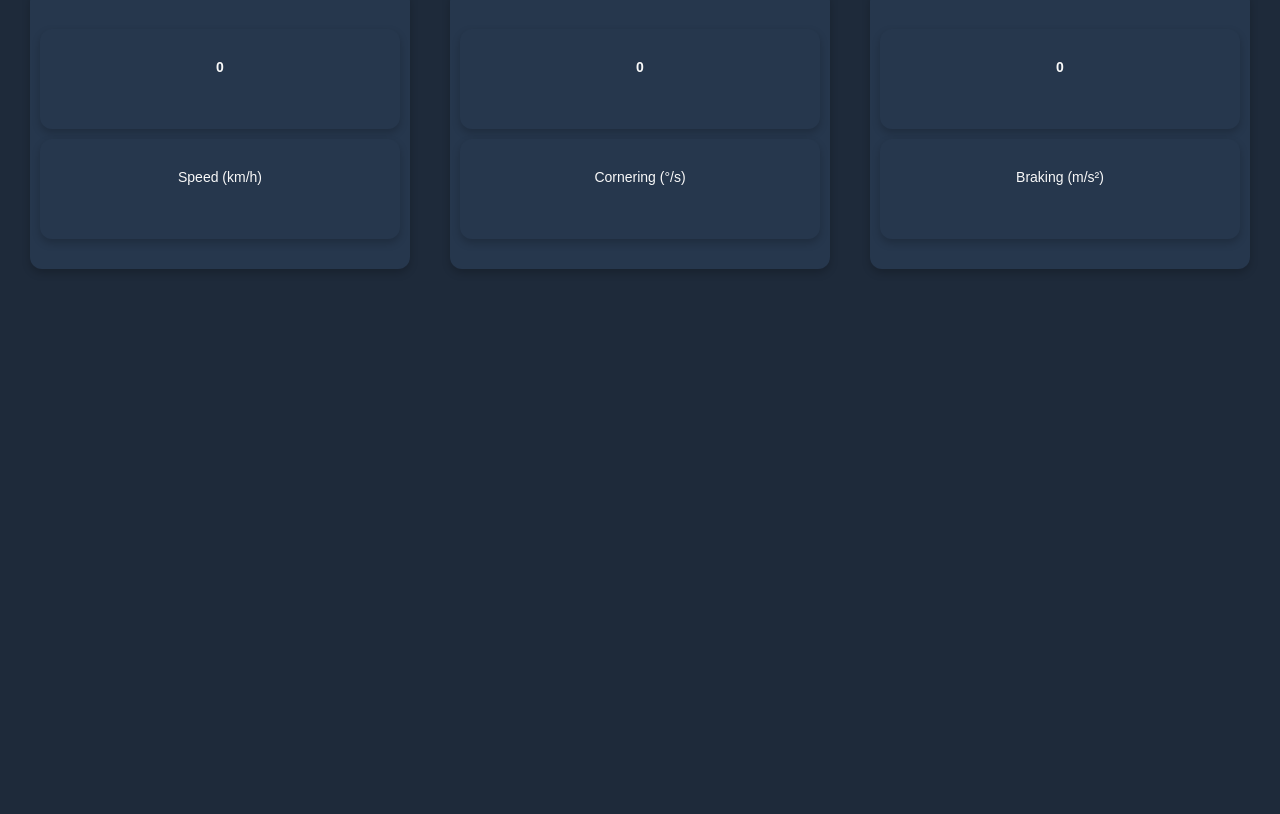
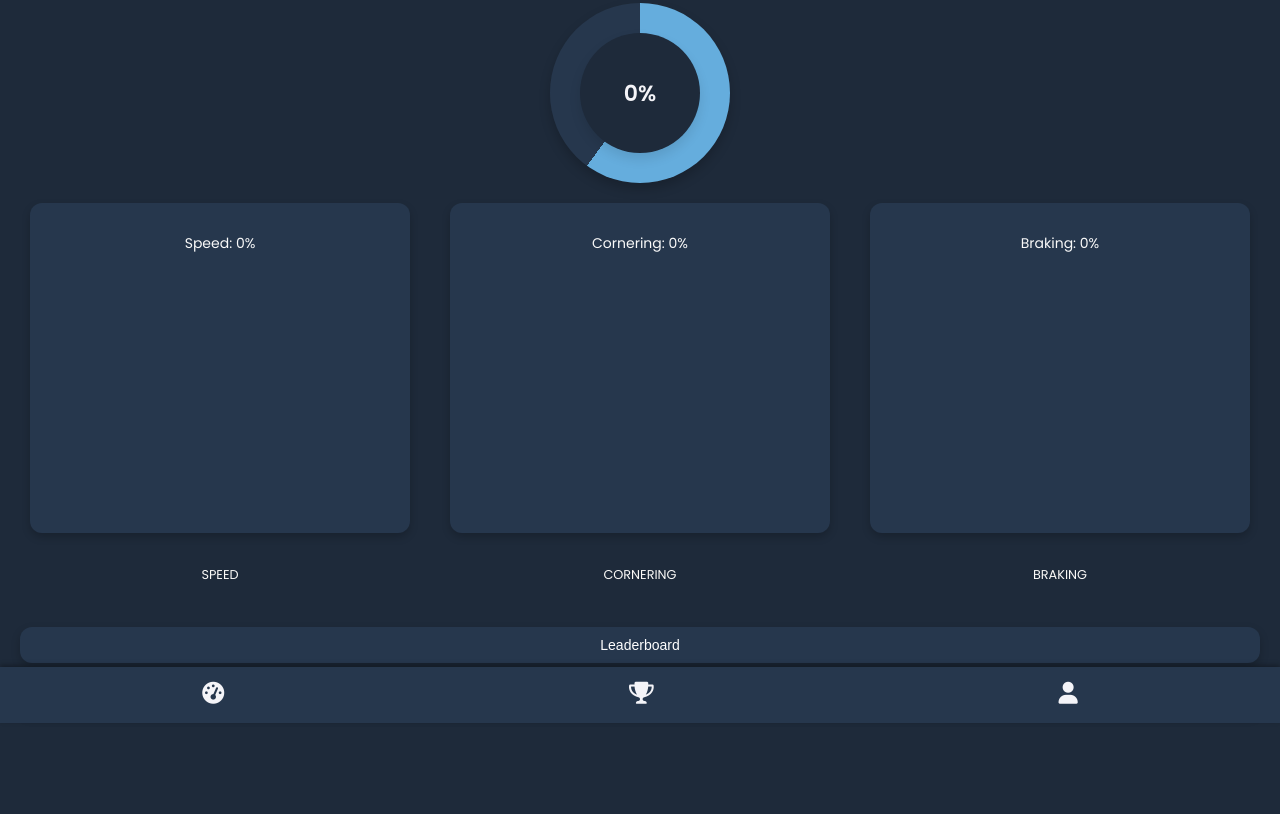
Before and after one commit to mulikruchi07/Smartphone-Application-for-Real-Time-Driving-Behavior-Analysis-and-Feedback, a plain HTML site: page dashboard.html in a window 1280 px wide. Shown: the part 77-891 px from the top of the page. Before the commit the page ends 820 px from the top, so only its background shows below. Drawn offline with Linux system fonts and the light colour scheme.

Commit message:
Update dashboard.html

```diff
--- a/dashboard.html
+++ b/dashboard.html
@@ -6,29 +6,61 @@
     <meta name="viewport" content="width=device-width, initial-scale=1.0">
     <title>Dashboard</title>
     <link rel="stylesheet" href="https://cdnjs.cloudflare.com/ajax/libs/font-awesome/6.0.0-beta3/css/all.min.css">
+    <link href="https://fonts.googleapis.com/css2?family=Poppins:wght@400;500;600&display=swap" rel="stylesheet">
     <style>
-        * {
+        body{
+            font-family: 'Poppins', Arial, sans-serif;
+            background-color: #1E2A3A;
+            color: #F4F4F8;
             margin: 0;
             padding: 0;
-            box-sizing: border-box;
-        }
-
-        body,
-        html {
-            height: 100%;
-            font-family: 'Arial', sans-serif;
-            background-color: #1E2A3A;
-            color: #F4F4F8;
         }
 
         .title {
-            padding-left: 20px;
-            text-align: left;
+            top: 0;
+            padding-top: 20px;
+            padding-left: 5px;
+            font-size: 26px;
+            font-weight: 600;
+            color: #d0a933;
+            text-transform: uppercase;
+            margin-bottom: 20px;
+            margin-left: 10px;
+            position: fixed;
+            background-color: #1E2A3A;
+            width: 100%;
+            padding-bottom: 10px;
+        }
+
+        .circle1 {
+            width: 180px;
+            height: 180px;
+            background: conic-gradient(#65addd 0% 60%, #26374D 60% 100%);
+            border-radius: 50%;
+            margin: 20px auto;
+            display: flex;
+            justify-content: center;
+            align-items: center;
+            box-shadow: 0px 6px 12px rgba(0, 0, 0, 0.2);
+            margin-top: 80px;
+        }
+
+        .circle2 {
+            width: 120px;
+            height: 120px;
+            background-color: #1E2A3A;
+            border-radius: 50%;
+            display: flex;
+            justify-content: center;
+            align-items: center;
+            text-align: center;
+            box-shadow: 0px 6px 12px rgba(0, 0, 0, 0.1);
+        }
+
+        .circle2 p {
             font-size: 22px;
             font-weight: bold;
-            margin: 20px 0;
-            color: #ffffff;
-            text-transform: uppercase;
+            color: #F4F4F8;
         }
 
         .stat {
@@ -47,32 +79,101 @@
             color: #f9f9f9;
             box-shadow: 0px 4px 8px rgba(0, 0, 0, 0.2);
             font-size: 14px;
-            min-height: 100px;
+            min-height: 270px;
         }
 
-        .stat-value {
-            font-size: 24px;
-            font-weight: bold;
-            margin: 10px 0;
+        .name {
+            display: flex;
+            justify-content: space-between;
+            margin: 10px 10px;
         }
 
-        .stat-label {
-            font-size: 16px;
-            color: #aaa;
+        .name div {
+            text-align: center;
+            flex: 1;
+            margin: 0 5px;
+            color: #faf9f7;
+            font-size: 0.8rem;
+        }
+
+        .button-container {
+            display: flex;
+            flex-direction: column;
+            gap: 15px;
+            margin: 30px 20px;
+            padding-bottom: 70px;
+        }
+
+        .button {
+            padding: 10px;
+            background-color: #26374D;
+            color: #fff;
+            font-size: 14px;
+            border: none;
+            border-radius: 12px;
+            cursor: pointer;
+            text-align: center;
+            box-shadow: 0px 4px 10px rgba(0, 0, 0, 0.2);
+        }
+
+        .button:hover {
+            background-color: #3c4a5c;
+        }
+
+        .navbar {
+            position: fixed;
+            bottom: 0;
+            width: 100%;
+            display: flex;
+            justify-content: space-around;
+            align-items: center;
+            padding: 15px 0;
+            background-color: #26374D;
+            box-shadow: 0px -2px 5px rgba(0, 0, 0, 0.3);
+        }
+
+        .nav-icon {
+            font-size: 22px;
+            color: #F4F4F8;
+            cursor: pointer;
+            transition: color 0.3s ease-in-out;
+        }
+
+        .nav-icon:hover {
+            color: #65addd;
         }
 
         /* Responsive Design */
         @media (max-width: 768px) {
+            .circle1 {
+                width: 140px !important;
+                height: 140px !important;
+            }
+
+            .circle2 {
+                width: 80px;
+                height: 80px;
+            }
+
             .stat {
-                flex-direction: column;
-                align-items: center;
+                flex-direction: row;
+                justify-content: space-between;
                 gap: 20px;
             }
 
             .stat div {
                 font-size: 12px;
                 padding: 20px 10px;
-                min-height: 100px;
+                min-height: 200px;
+            }
+
+            .name div {
+                font-size: 0.8rem;
+            }
+
+            .button-container {
+                width: 90%;
+                margin: 15px auto;
             }
         }
     </style>
@@ -81,86 +182,49 @@
 <body>
     <div class="title">| Dashboard</div>
 
-    <!-- Stat bars -->
-    <div class="stat">
-        <div id="speed">
-            <div class="stat-value" id="speedValue">0</div>
-            <div class="stat-label">Speed (km/h)</div>
-        </div>
-        <div id="cornering">
-            <div class="stat-value" id="corneringValue">0</div>
-            <div class="stat-label">Cornering (°/s)</div>
-        </div>
-        <div id="braking">
-            <div class="stat-value" id="brakingValue">0</div>
-            <div class="stat-label">Braking (m/s²)</div>
+    <div class="circle1">
+        <div class="circle2">
+            <p id="speedText">0%</p>
         </div>
     </div>
 
+    <div class="stat">
+        <div id="speedBox">Speed: 0%</div>
+        <div id="corneringBox">Cornering: 0%</div>
+        <div id="brakingBox">Braking: 0%</div>
+    </div>
+
+    <div class="name">
+        <div>
+            <p>SPEED</p>
+        </div>
+        <div>
+            <p>CORNERING</p>
+        </div>
+        <div>
+            <p>BRAKING</p>
+        </div>
+    </div>
+
+    <div class="button-container">
+        <button onclick="leaderboardPage()" class="button">Leaderboard</button>
+        <button onclick="reportPage()" class="button">Reports</button>
+    </div>
+
+    <div class="navbar">
+        <a href="dashboard.html"><i class="fas fa-tachometer-alt nav-icon"></i></a>
+        <a href="drewards.html"><i class="fas fa-trophy nav-icon"></i></a>
+        <a href="owner_profile.html"><i class="fas fa-user nav-icon"></i></a>
+    </div>
+
     <script>
-    const motionState = {
-        speed: 0, // Speed (km/h)
-        cornering: 0, // Angular velocity (degrees/sec)
-        braking: 0, // Acceleration (m/s²)
-    };
-
-    // Parameters for smoothing and thresholds
-    let brakingHistory = []; // Stores recent braking values
-    const BRAKING_THRESHOLD = 1.0; // Minimum acceleration to detect braking
-    const SMOOTHING_WINDOW = 5; // Number of values for moving average
-
-    // Geolocation for Speed
-    if ('geolocation' in navigator) {
-        navigator.geolocation.watchPosition(
-            (position) => {
-                const speed = position.coords.speed || 0; // Speed in m/s
-                motionState.speed = (speed * 3.6).toFixed(2); // Convert to km/h
-                document.getElementById('speedValue').innerText = motionState.speed;
-            },
-            (error) => {
-                console.error("Geolocation error:", error.message);
-            },
-            { enableHighAccuracy: true }
-        );
-    } else {
-        alert("Geolocation not supported by your browser.");
-    }
-
-    // DeviceMotion for Braking and Cornering
-    if (window.DeviceMotionEvent) {
-        window.addEventListener('devicemotion', (event) => {
-            // Braking: Calculate deceleration along z-axis
-            let brakingForce = Math.abs(event.accelerationIncludingGravity?.z || 0); // Absolute value
-
-            // Apply threshold to filter out small fluctuations
-            if (brakingForce > BRAKING_THRESHOLD) {
-                brakingHistory.push(brakingForce);
-
-                // Keep only the last N values for smoothing
-                if (brakingHistory.length > SMOOTHING_WINDOW) {
-                    brakingHistory.shift();
-                }
-
-                // Calculate moving average
-                const averageBraking = (
-                    brakingHistory.reduce((sum, value) => sum + value, 0) / brakingHistory.length
-                ).toFixed(2);
-
-                motionState.braking = averageBraking;
-                document.getElementById('brakingValue').innerText = motionState.braking;
-            }
-
-            // Cornering: Use rotationRate along gamma axis
-            const corneringRate = event.rotationRate?.gamma || 0; // Degrees/sec
-            motionState.cornering = corneringRate.toFixed(2);
-            document.getElementById('corneringValue').innerText = motionState.cornering;
-        });
-    } else {
-        alert("DeviceMotion not supported by your browser.");
-    }
-</script>
-
-
+        function leaderboardPage() {
+            window.location.href = "leaderboard.html";
+        }
+        function reportPage() {
+            window.location.href = "report.html";
+        }
+    </script>
 </body>
 
 </html>
```
